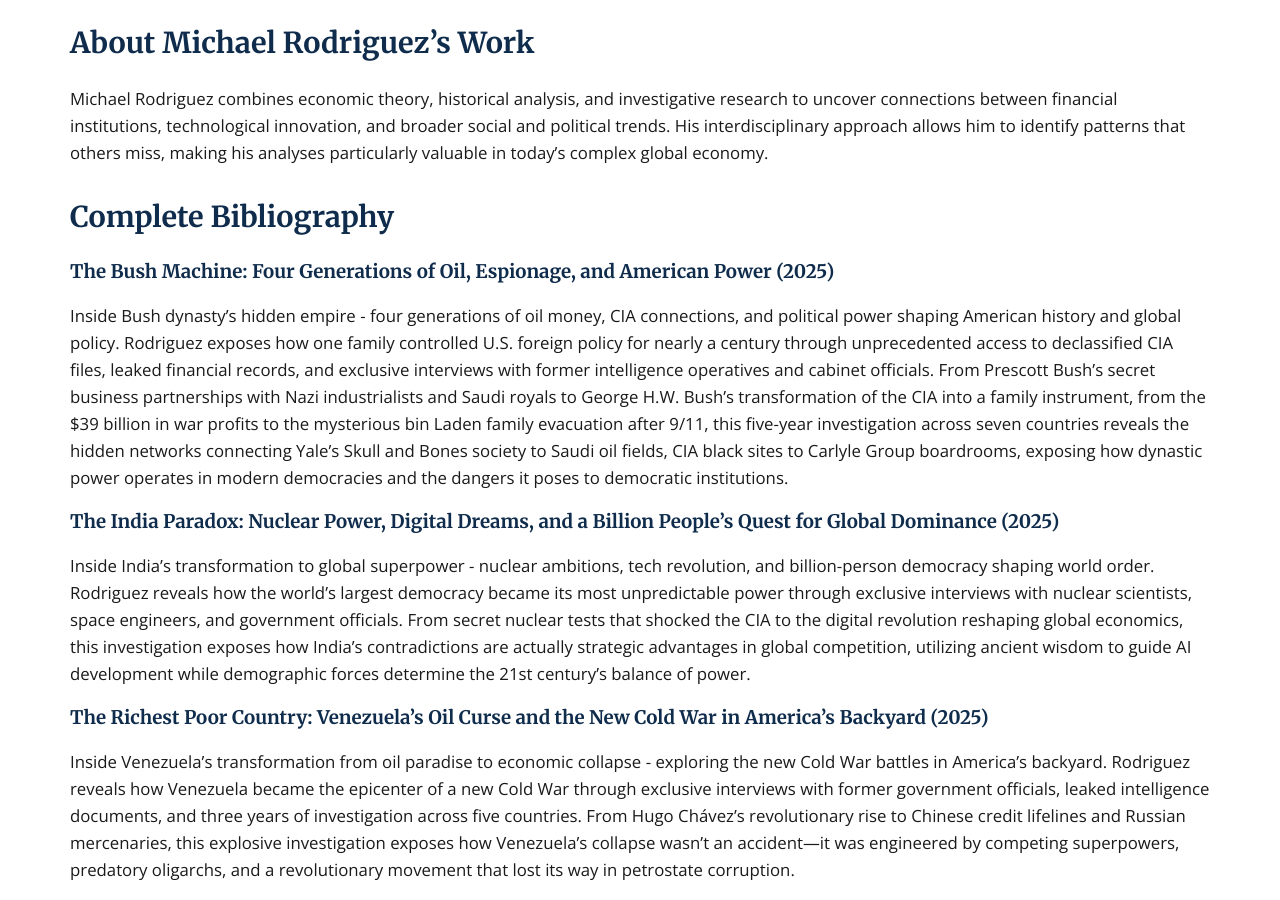
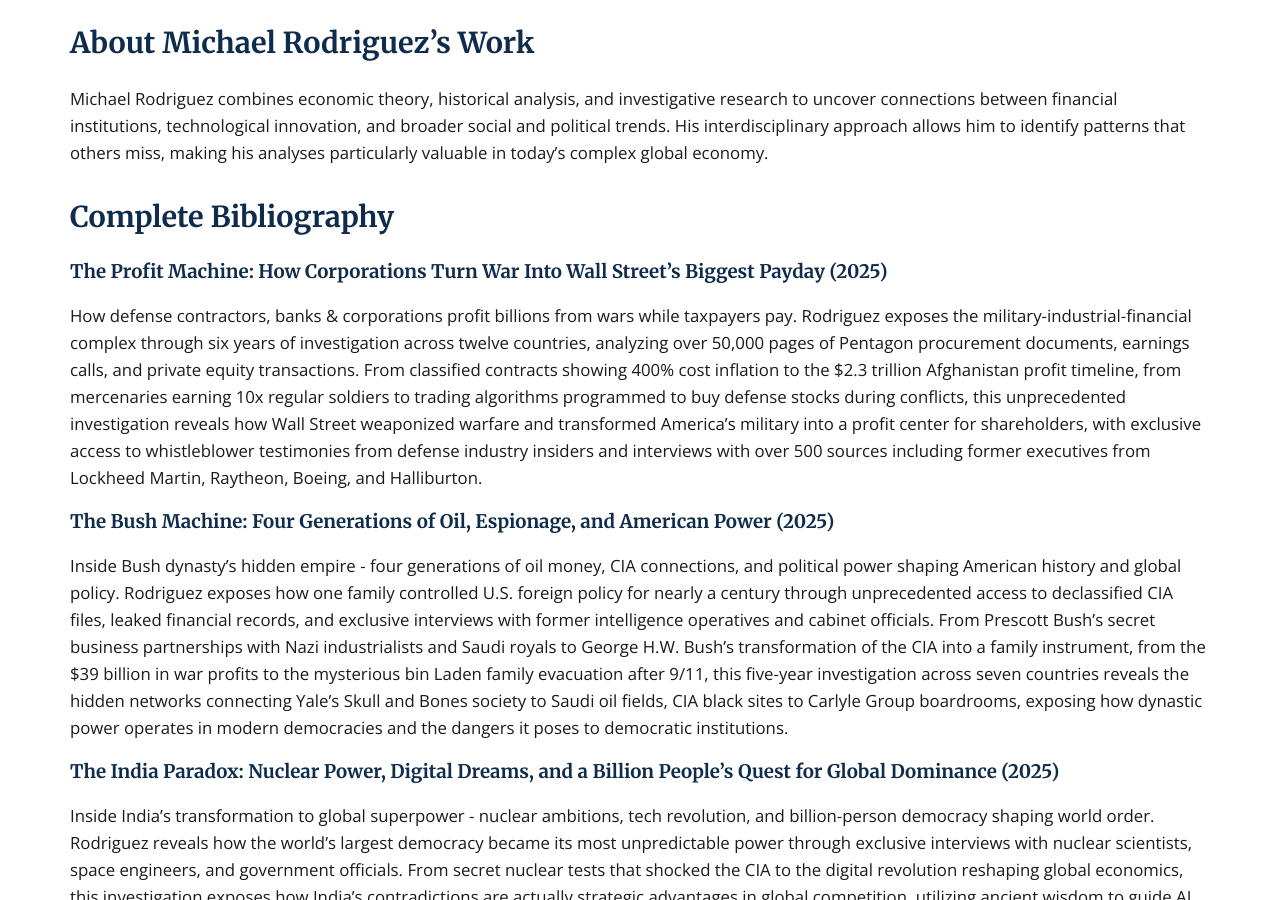
Before and after one commit to Zews123/michael-rodriguez-books, a Jekyll site: the page built from books/index.md, in a window 1280 px wide and 900 px high, scrolled down 5890 px. Built offline with Jekyll 4.4.1, drawn with Linux system fonts in a browser that asks for light colours; some of the changed text lies outside the part shown.

Commit message:
Update index.md

```diff
--- a/books/index.md
+++ b/books/index.md
@@ -10,6 +10,15 @@
 Dive into the complex world of global economics, financial markets, and power structures through Michael Rodriguez's insightful and meticulously researched books.
 
 <div class="book-grid">
+  <div class="book-card">
+    <img src="{{ site.baseurl }}/assets/images/Profit_Machine.webp" alt="The Profit Machine: How Corporations Turn War Into Wall Street's Biggest Payday by Michael Rodriguez" style="width: 100%; height: auto; max-height: 400px; object-fit: contain;">
+    <div class="book-card-content">
+      <h3>The Profit Machine</h3>
+      <p>How defense contractors, banks & corporations profit billions from wars while taxpayers pay. Expose the military-industrial complex turning warfare into Wall Street's most lucrative business model.</p>
+      <a href="{{ site.baseurl }}/books/Profit_Machine" class="btn">Read More <span class="visually-hidden">about The Profit Machine by Michael Rodriguez</span></a>
+    </div>
+  </div>
+
   <div class="book-card">
     <img src="{{ site.baseurl }}/assets/images/Bush_Machine.webp" alt="The Bush Machine: Four Generations of Oil, Espionage, and American Power by Michael Rodriguez" style="width: 100%; height: auto; max-height: 400px; object-fit: contain;">
     <div class="book-card-content">
@@ -215,6 +224,9 @@
 
 ## Complete Bibliography
 
+### The Profit Machine: How Corporations Turn War Into Wall Street's Biggest Payday (2025)
+How defense contractors, banks & corporations profit billions from wars while taxpayers pay. Rodriguez exposes the military-industrial-financial complex through six years of investigation across twelve countries, analyzing over 50,000 pages of Pentagon procurement documents, earnings calls, and private equity transactions. From classified contracts showing 400% cost inflation to the $2.3 trillion Afghanistan profit timeline, from mercenaries earning 10x regular soldiers to trading algorithms programmed to buy defense stocks during conflicts, this unprecedented investigation reveals how Wall Street weaponized warfare and transformed America's military into a profit center for shareholders, with exclusive access to whistleblower testimonies from defense industry insiders and interviews with over 500 sources including former executives from Lockheed Martin, Raytheon, Boeing, and Halliburton.
+
 ### The Bush Machine: Four Generations of Oil, Espionage, and American Power (2025)
 Inside Bush dynasty's hidden empire - four generations of oil money, CIA connections, and political power shaping American history and global policy. Rodriguez exposes how one family controlled U.S. foreign policy for nearly a century through unprecedented access to declassified CIA files, leaked financial records, and exclusive interviews with former intelligence operatives and cabinet officials. From Prescott Bush's secret business partnerships with Nazi industrialists and Saudi royals to George H.W. Bush's transformation of the CIA into a family instrument, from the $39 billion in war profits to the mysterious bin Laden family evacuation after 9/11, this five-year investigation across seven countries reveals the hidden networks connecting Yale's Skull and Bones society to Saudi oil fields, CIA black sites to Carlyle Group boardrooms, exposing how dynastic power operates in modern democracies and the dangers it poses to democratic institutions.
 
@@ -307,6 +319,12 @@
     "url": "https://zews123.github.io/michael-rodriguez-books/"
   },
   "hasPart": [
+    {
+      "@type": "Book",
+      "name": "The Profit Machine",
+      "author": "Michael Rodriguez",
+      "description": "How defense contractors, banks & corporations profit billions from wars while taxpayers pay. Exposing the military-industrial complex."
+    },
     {
       "@type": "Book",
       "name": "The Bush Machine",
```
